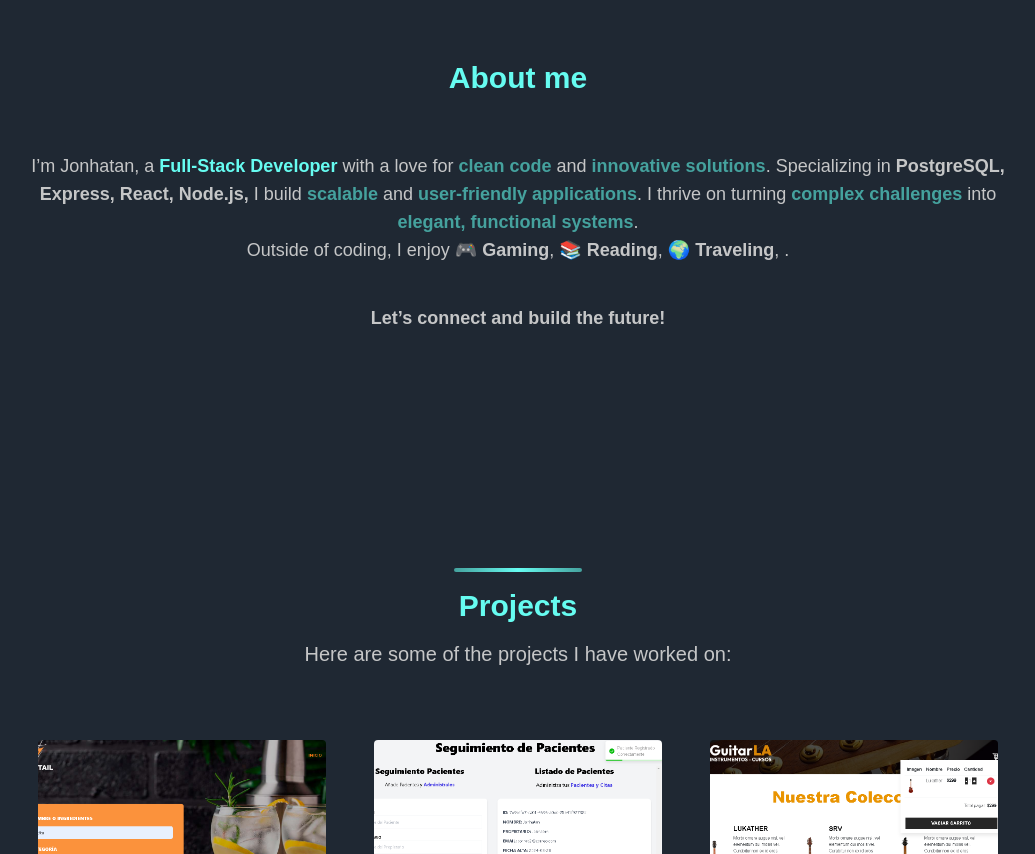
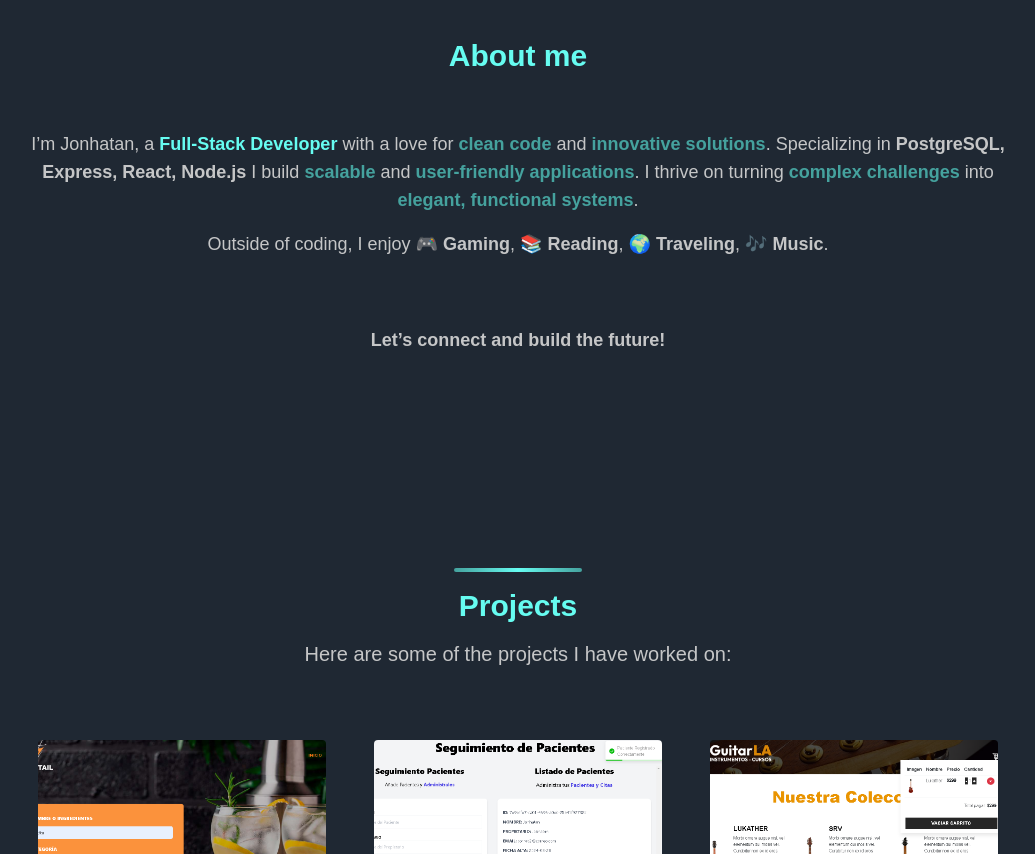
Before and after one commit to ProgramadorXP/ModernPortfolio, a React (Vite) app: page / in a window 1280 px wide. Shown: the part 980-1834 px from the top of the page, without its empty margins (122-1157 px from the left). Built offline with nearby package versions, Linux system fonts and the light colour scheme.

Commit message:
Entrance animation for the about me section and banner.

```diff
--- a/src/components/AboutMe.tsx
+++ b/src/components/AboutMe.tsx
@@ -1,16 +1,33 @@
+import { useRef } from "react";
+import { motion, useInView } from "framer-motion";
+
 export default function AboutMe() {
+  const sectionRef = useRef(null);
+  const isInView = useInView(sectionRef, { once: false, amount: 0.5 });
+
   return (
     <>
       <section
         id="about-me"
+        ref={sectionRef}
         className="p-2 sm:p-4 flex flex-col justify-center"
         style={{ minHeight: "calc(100vh - 56px)" }}
       >
-        <h2 className="text-2xl sm:text-2xl md:text-3xl text-center text-secondary font-bold">
+        <motion.h2
+          className="text-2xl sm:text-2xl md:text-3xl text-center text-secondary font-bold"
+          initial={false}
+          animate={isInView ? { opacity: 1, y: 0 } : { opacity: 0, y: -30 }}
+          transition={{ duration: 0.7, type: "spring" }}
+        >
           About me
-        </h2>
+        </motion.h2>
         <div className="mt-14">
-          <p className="text-center text-lg">
+          <motion.p
+            className="text-center text-lg"
+            initial={false}
+            animate={isInView ? { opacity: 1, x: 0 } : { opacity: 0, x: 40 }}
+            transition={{ duration: 0.8, delay: 0.2, type: "spring" }}
+          >
             I’m Jonhatan, a{" "}
             <span className="font-bold text-secondary">
               Full-Stack Developer
@@ -21,10 +38,10 @@ export default function AboutMe() {
               innovative solutions
             </span>
             . Specializing in{" "}
-            {["PostgreSQL", "Express", "React", "Node.js"].map((tech) => (
+            {["PostgreSQL", "Express", "React", "Node.js"].map((tech, idx, arr) => (
               <span className="font-bold" key={tech}>
                 {tech}
-                {", "}
+                {idx < arr.length - 1 ? ", " : ""}
               </span>
             ))}{" "}
             I build <span className="font-semibold text-accent">scalable</span>{" "}
@@ -42,6 +59,12 @@ export default function AboutMe() {
             </span>
             .
             <br />
+            <motion.span
+              className="block mt-4"
+              initial={false}
+              animate={isInView ? { opacity: 1, y: 0 } : { opacity: 0, y: 20 }}
+              transition={{ duration: 0.7, delay: 0.5, type: "spring" }}
+            >
               Outside of coding, I enjoy{" "}
               {[
                 ["🎮", "Gaming"],
@@ -49,19 +72,24 @@ export default function AboutMe() {
                 ["🌍", "Traveling"],
                 ["🎶", "Music"],
               ]
-              .map(([emoji, hobby]) => (
+                .map(([emoji, hobby], idx, arr) => (
                   <span key={hobby}>
                     {emoji} <span className="font-semibold">{hobby}</span>
-                  {", "}
+                    {idx < arr.length - 1 ? ", " : ""}
                   </span>
-              ))
-              .slice(0, -1)}
+                ))}
               .
+            </motion.span>
             <br />
-            <span className="mt-10 block text-text font-bold">
+            <motion.span
+              className="mt-10 block text-text font-bold"
+              initial={false}
+              animate={isInView ? { opacity: 1, scale: 1 } : { opacity: 0, scale: 0.95 }}
+              transition={{ duration: 0.7, delay: 0.7, type: "spring" }}
+            >
               Let’s connect and build the future!
-            </span>
-          </p>
+            </motion.span>
+          </motion.p>
         </div>
       </section>
       <div className="h-1 w-32 mx-auto bg-gradient-to-r from-accent via-secondary to-accent rounded-full" />
--- a/src/components/banner/Banner.tsx
+++ b/src/components/banner/Banner.tsx
@@ -1,30 +1,58 @@
+import { useRef } from "react";
 import { FaGithub, FaLinkedin } from "react-icons/fa";
+import { motion, useInView } from "framer-motion";
 import yoImage from "../../assets/images/yo.jpeg";
 
 export default function Banner() {
+  const sectionRef = useRef(null);
+  const isInView = useInView(sectionRef, { once: false, amount: 0.5 });
+
   return (
-    //Banner layer
     <>
       <section
+        ref={sectionRef}
         className="relative -z-50 flex flex-col items-center justify-center w-full px-4 sm:px-0"
         style={{ height: "calc(100vh - 56px)" }}
       >
         <div className="flex flex-col md:flex-row items-center justify-center gap-8 w-full max-w-4xl">
-          <img
+          <motion.img
             src={yoImage}
             alt="Profile"
             className="w-40 h-40 md:w-56 md:h-56 rounded-full object-cover shadow-lg border-4 border-secondary transition-transform duration-300 hover:scale-105"
+            initial={false}
+            animate={isInView ? { opacity: 1, y: 0 } : { opacity: 0, y: 40 }}
+            transition={{ duration: 0.8, type: "spring" }}
           />
-          <div className="text-center md:text-left flex flex-col gap-4">
-            <h1 className="text-2xl sm:text-3xl md:text-4xl font-bold text-secondary">
+          <motion.div
+            className="text-center md:text-left flex flex-col gap-4"
+            initial={false}
+            animate={isInView ? { opacity: 1, x: 0 } : { opacity: 0, x: 40 }}
+            transition={{ duration: 0.8, delay: 0.2, type: "spring" }}
+          >
+            <motion.h1
+              className="text-2xl sm:text-3xl md:text-4xl font-bold text-secondary"
+              initial={false}
+              animate={isInView ? { opacity: 1, y: 0 } : { opacity: 0, y: -20 }}
+              transition={{ duration: 0.6, delay: 0.4 }}
+            >
               💻 Full-stack web developer
-            </h1>
-            <p className="text-lg sm:text-xl md:text-2xl text-text font-medium">
+            </motion.h1>
+            <motion.p
+              className="text-lg sm:text-xl md:text-2xl text-text font-medium"
+              initial={false}
+              animate={isInView ? { opacity: 1 } : { opacity: 0 }}
+              transition={{ duration: 0.6, delay: 0.6 }}
+            >
               Focused on the{" "}
               <span className="text-secondary font-bold">PERN</span> stack
               (PostgreSQL, Express, React, Node.js).
-            </p>
-            <div className="flex flex-col sm:flex-row sm:justify-center md:justify-start items-center gap-4 mt-2">
+            </motion.p>
+            <motion.div
+              className="flex flex-col sm:flex-row sm:justify-center md:justify-start items-center gap-4 mt-2"
+              initial={false}
+              animate={isInView ? { opacity: 1, y: 0 } : { opacity: 0, y: 20 }}
+              transition={{ duration: 0.6, delay: 0.8 }}
+            >
               <a
                 href={"/cv/CV.pdf"}
                 target="_blank"
@@ -51,8 +79,8 @@ export default function Banner() {
                   <FaLinkedin />
                 </a>
               </div>
-            </div>
-          </div>
+            </motion.div>
+          </motion.div>
         </div>
       </section>
       <div className="h-1 w-32 mx-auto bg-gradient-to-r from-accent via-secondary to-accent rounded-full" />
--- a/src/components/projects/Projects.tsx
+++ b/src/components/projects/Projects.tsx
@@ -13,7 +13,7 @@ export default function Projects() {
   const sectionRef = useRef(null);
   const isInView = useInView(sectionRef, {
     once: false,
-    margin: "-35% 0px -35% 0px",
+    amount: 0.5,
   });
 
   // Auto slide functionality
```
Lines whose indentation alone changed are shown as unchanged.
